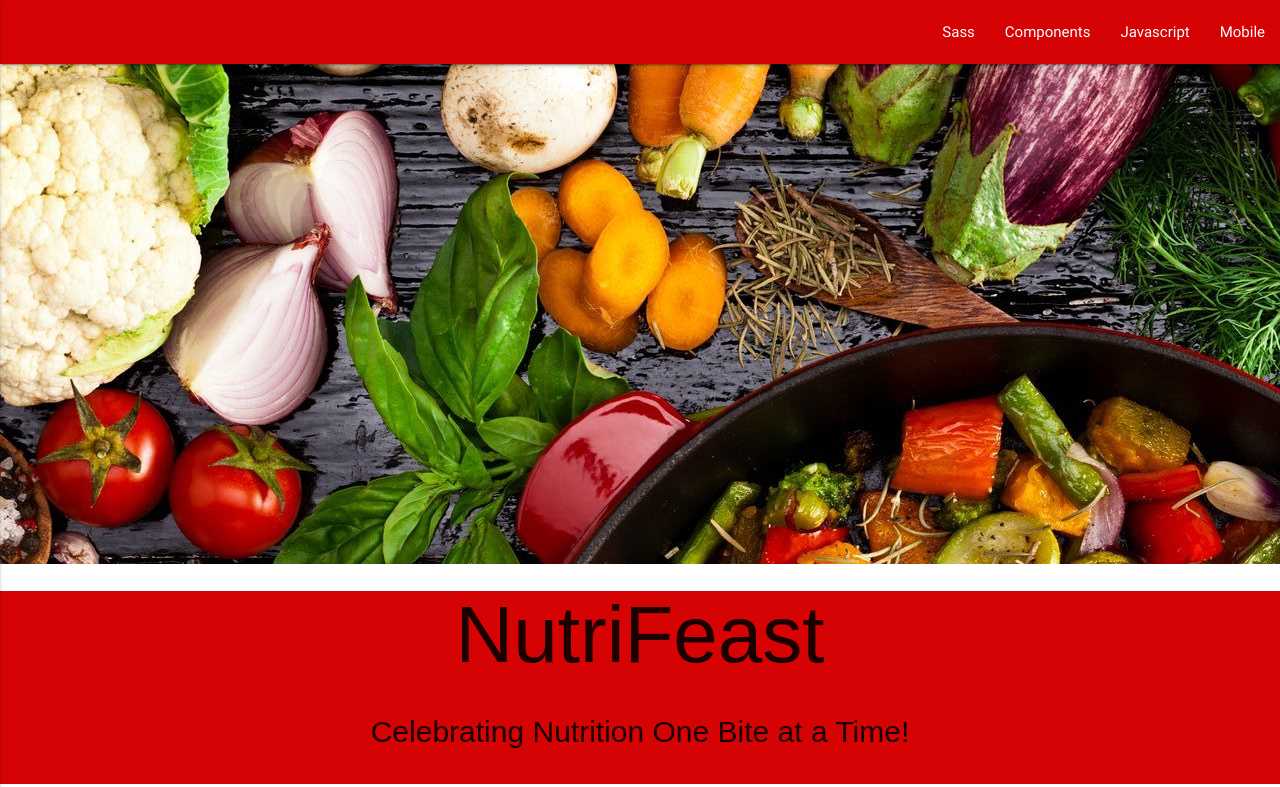
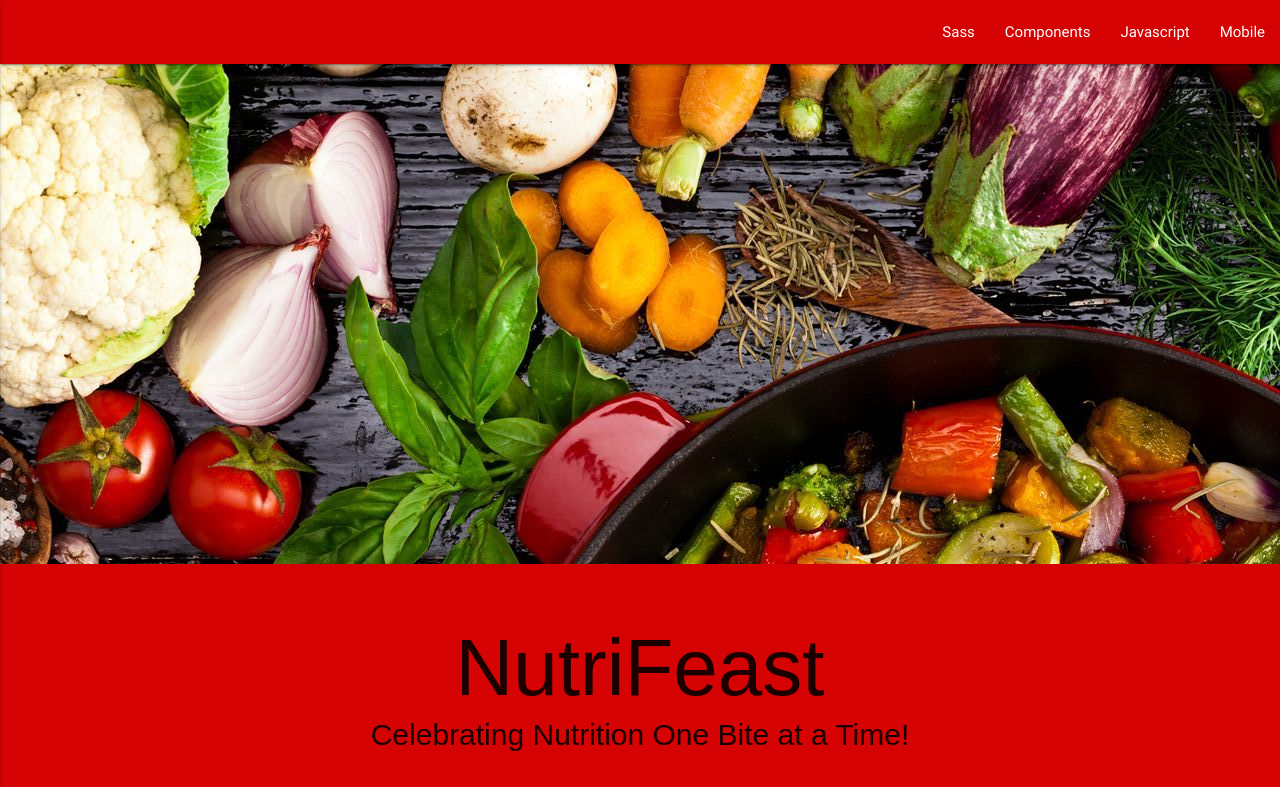
Before and after one commit to quintanamiriam/NutriFeast, a plain HTML site: page NF.html in a window 1280 px wide. Shown: the top 787 px of the page. Drawn offline with nearby package versions, Linux system fonts and the light colour scheme.

Commit message:
got rid of text unnecessary padding and added box padding

```diff
--- a/NF.css
+++ b/NF.css
@@ -19,9 +19,20 @@
   font-size: 30px;
 }
 
-.midSection {
-  /*margin: 0;
-  padding: 0;
-  border: 0;*/
+/*.midSection {
+  background-color: #D50303;
+}*/
+
+.rowContainer{
+  padding-top: 60px;
+  padding-bottom: 60px;
   background-color: #D50303;
 }
+
+h2.header {
+    margin: 0px;
+}
+
+p.slogan {
+    margin: 0;
+}
--- a/NF.html
+++ b/NF.html
@@ -32,8 +32,8 @@
       <div class="parallax-container">
           <div class="parallax"><img src="images/background1.jpg"></div>
         </div>
-        <div class="midSection">
-          <div class="row container">
+        <!-- <div class="midSection"> -->
+          <div class="rowContainer">
             <h2 class="header">NutriFeast</h2>
             <p class="slogan">Celebrating Nutrition One Bite at a Time!</p>
           </div>
```
